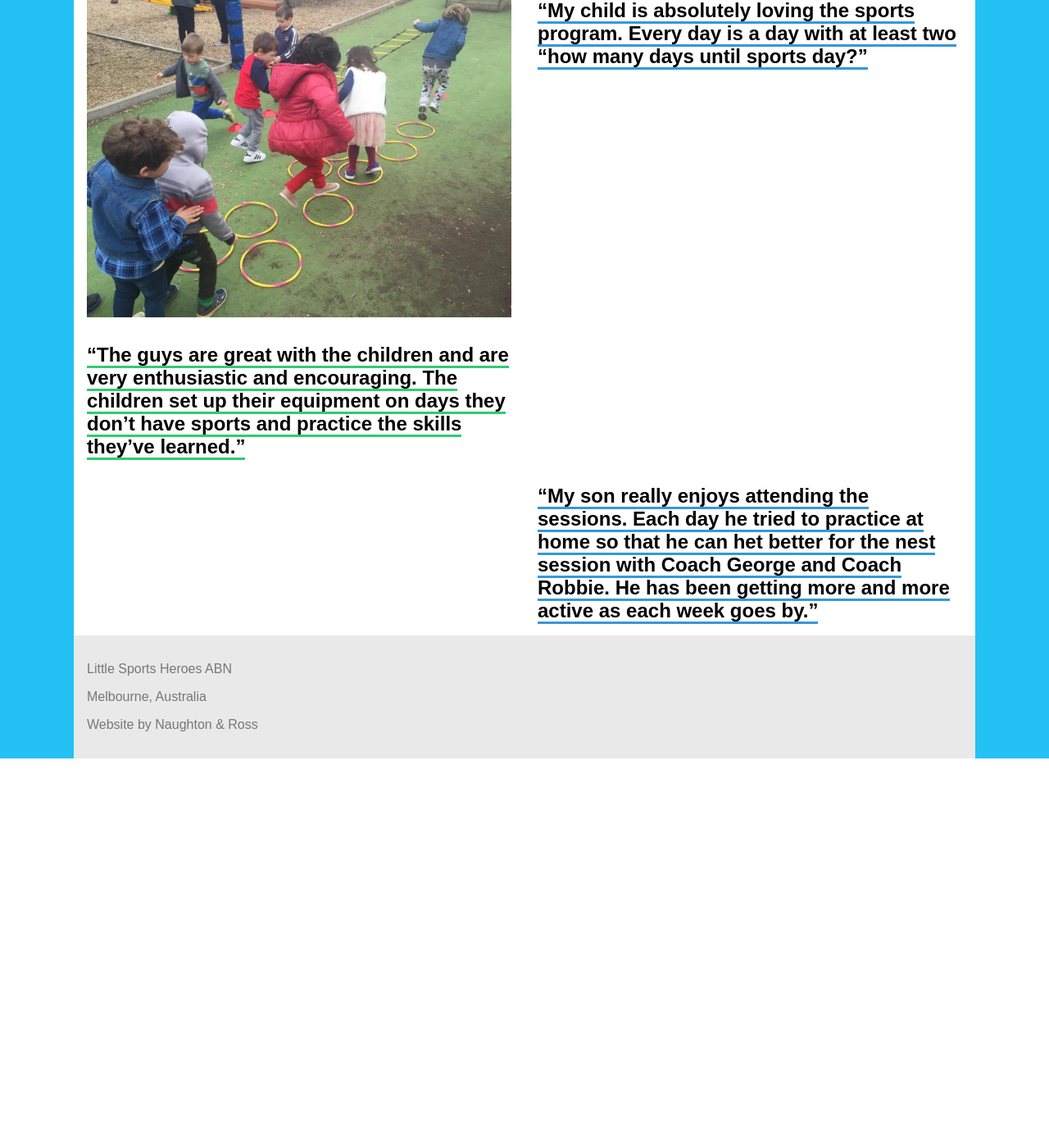
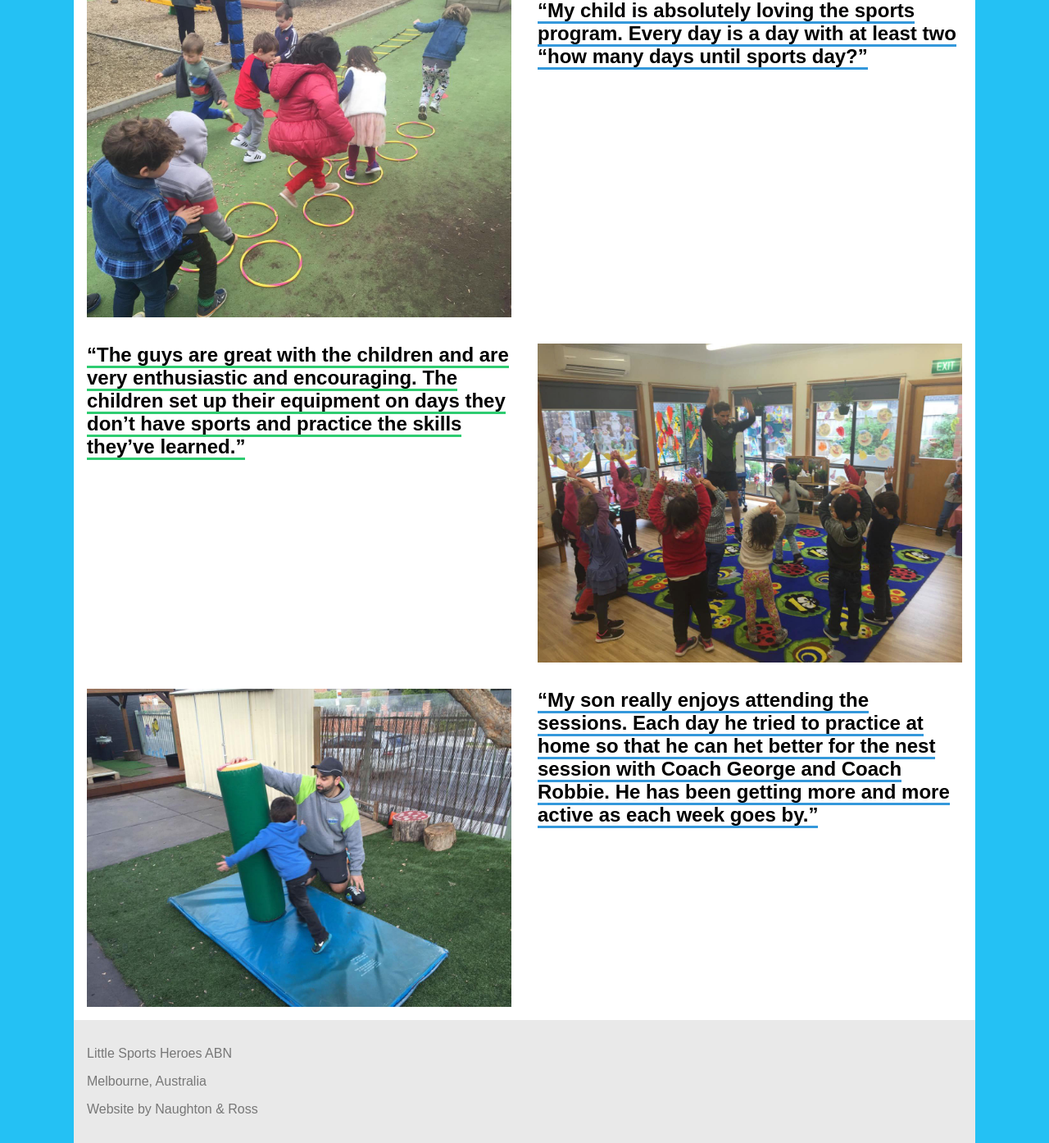
Before and after one commit to naughton-and-ross/little-sports-heroes, a PHP site: page /about in a window 1280 px wide. Shown: the part 938-2332 px from the top of the page at 82% size. Before the commit the page ends 1863 px from the top, so only its background shows below. Run offline with PHP 8.4, Linux system fonts and the light colour scheme; some libraries are stand-ins or nearby versions.

Commit message:
Add images

```diff
--- a/about/index.php
+++ b/about/index.php
@@ -51,11 +51,12 @@
                 </div>
                 <div class="pure-u-1 pure-u-md-1-2 function_item even">
                     <div class="l-box">
-
+						<img class="pure-img" src="/assets/img/candid/IMG_0010.jpg" />
                     </div>
                 </div>
                 <div class="pure-u-1 pure-u-md-1-2 function_item odd">
                     <div class="l-box">
+                    	<img class="pure-img" src="/assets/img/candid/IMG_0017.jpg" />
                     </div>
                 </div>
                 <div class="pure-u-1 pure-u-md-1-2 function_item even">
```
